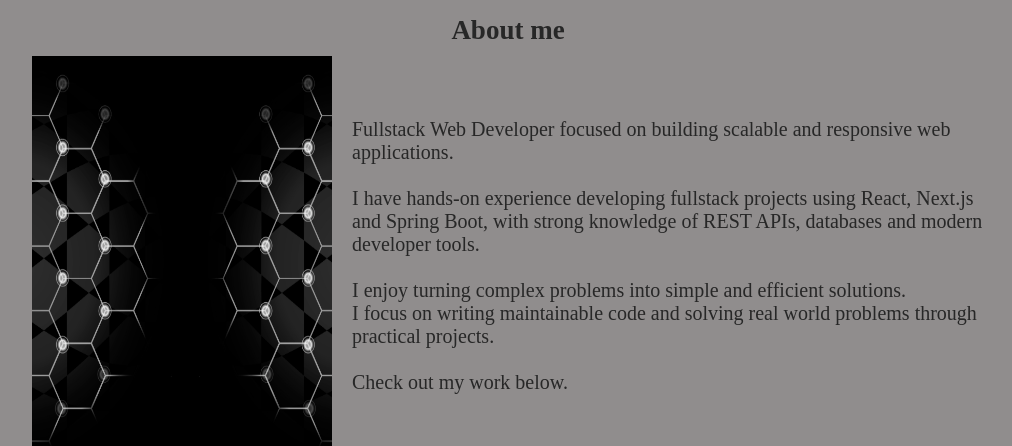
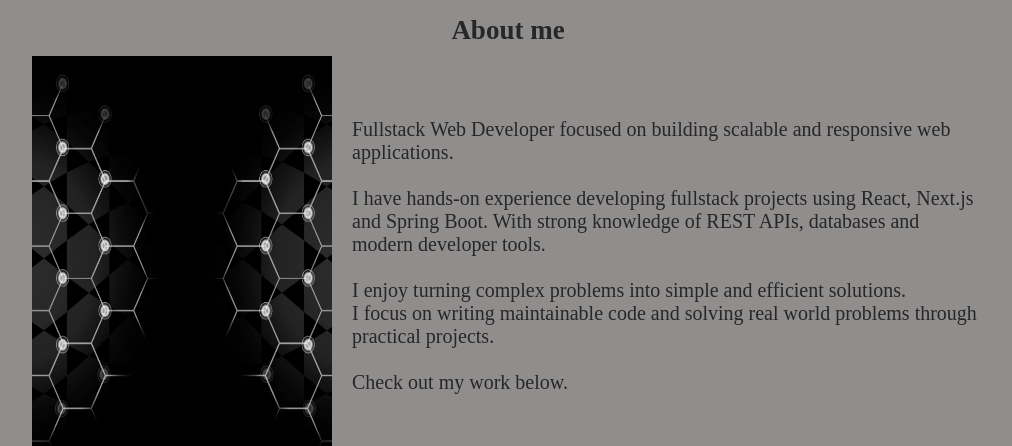
Before and after one commit to Peter-Murdzhev/my_portfolio, a Next.js app: page / in a window 1280 px wide. Shown: the part 807-1253 px from the top of the page, without its empty margins (232-1244 px from the left). Built offline with nearby package versions, Linux system fonts and the light colour scheme.

Commit message:
changed projects info

```diff
--- a/src/components/AboutMe.js
+++ b/src/components/AboutMe.js
@@ -29,7 +29,7 @@ const AboutMe = () => {
                     applications.
                     <br /><br />
                     I have hands-on experience developing fullstack projects using React, Next.js and
-                    Spring Boot, with strong knowledge of REST APIs, databases and modern
+                    Spring Boot. With strong knowledge of REST APIs, databases and modern
                     developer tools.
                     <br /><br />
                     I enjoy turning complex problems into simple and efficient solutions. <br />
--- a/src/data/ProjectsInfo.js
+++ b/src/data/ProjectsInfo.js
@@ -3,11 +3,11 @@ export const projects = [
         imageURL: "/website_covers/books_hunter.jpg",
         name: "Books Hunter",
         description: "A website for searching any books worldwide. " +
-            "Integrated Open Library API and New  York Times API for books data. " +
+            "Integrated Open Library API and New York Times API for books data. " +
             "Designed recommendation logic based on user preferences. " +
             "Supabase auth and database, and saving favourite books functionality. " +
             "Built responsive UI using Tailwind.",
-        technologies: ["Next", "Tailwind", "Supabase", "TypeScript"],
+        technologies: ["Next.js", "Tailwind", "Supabase", "TypeScript"],
         link: "https://books-hunter-web.vercel.app/"
     },
     {
@@ -16,14 +16,14 @@ export const projects = [
         description: "Fullstack e-commerce application with order management. " +
             "Designed database using PostgreSQL and Prisma ORM. Implemented custom authentication system. " +
             "Developed features for order creation and tracking. Developed dynamic UI and optimized UX.",
-        technologies: ["Next", "PostgreSQL", "Neon", "Prisma"],
+        technologies: ["Next.js", "PostgreSQL", "Neon", "Prisma"],
         link: "https://velvetaire-clothing-store.vercel.app/"
     },
     {
         imageURL: "/website_covers/movies_search_website_cover.jpg",
         name: "Movies finder website",
         description: "Movie finder application using the TMDB API to retrieve and display real time " +
-            "movie data. Implemented features for  browsing movie details, including reviews, ratings, and " +
+            "movie data. Implemented features for browsing movie details including ratings, reviews and " +
             "trailers for popular movies. Built a responsive UI for efficient data presentation.",
         technologies: ["React"],
         link: "https://movies-finder-hub.vercel.app/"
```
